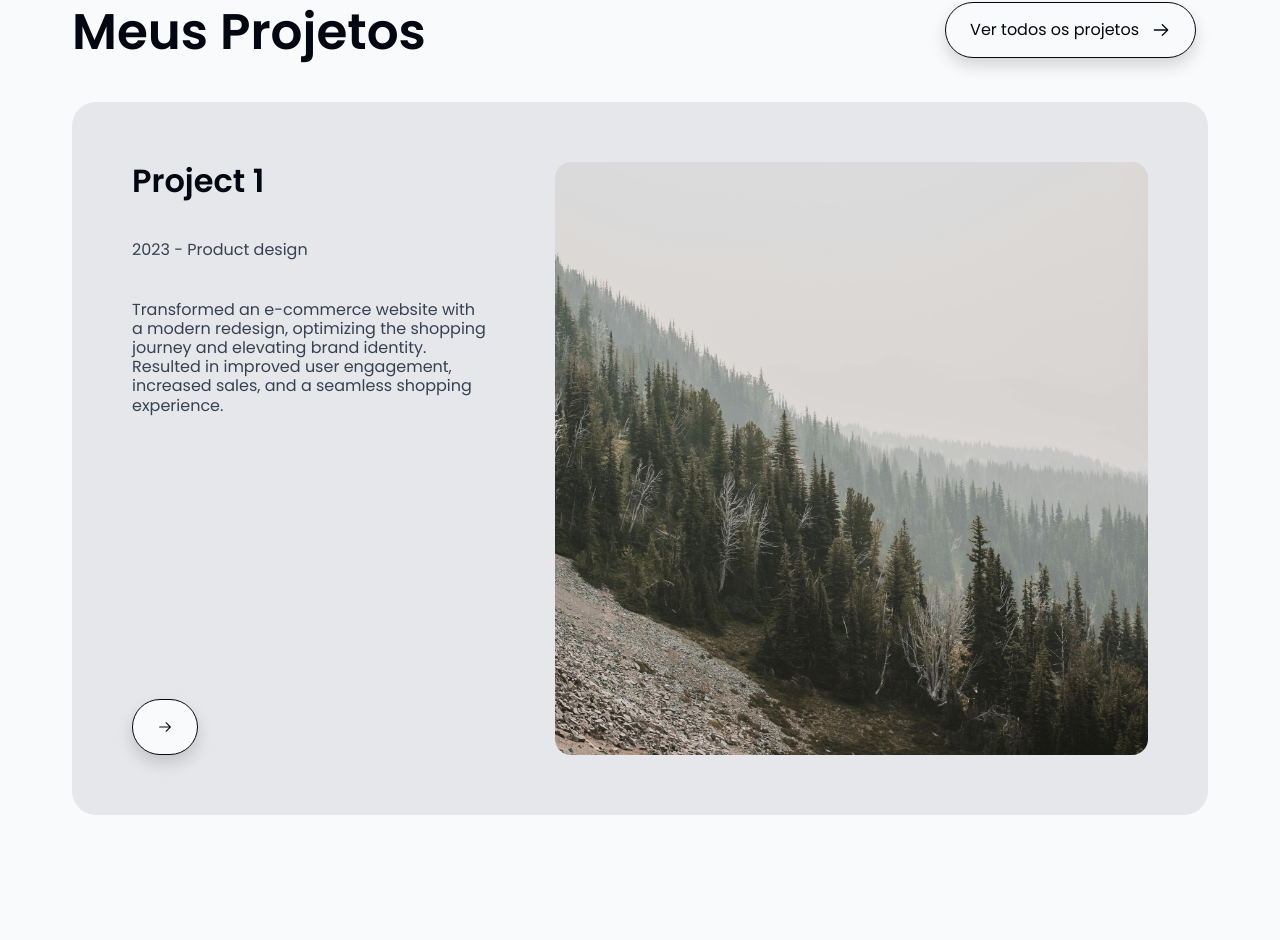
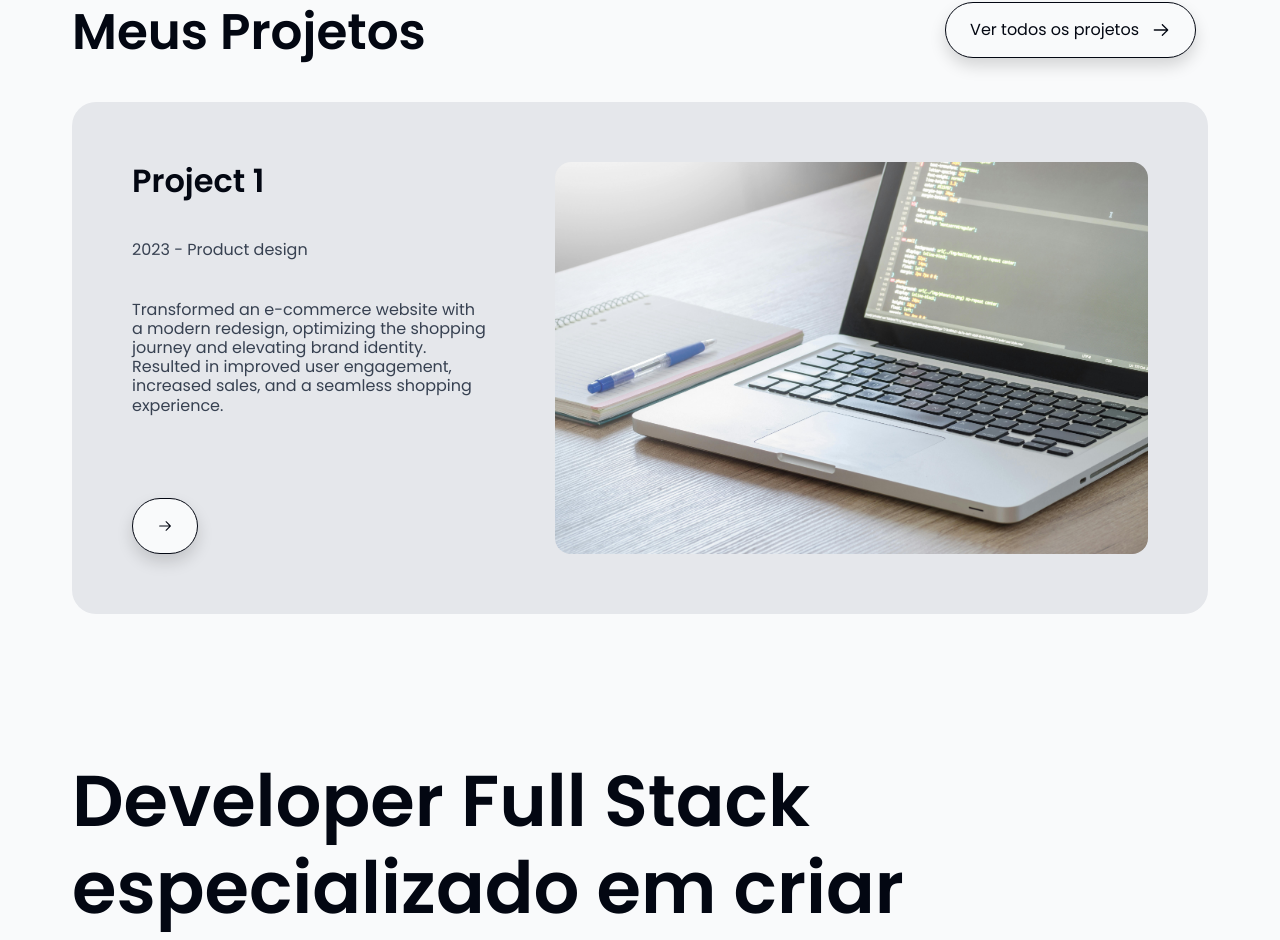
Before and after one commit to MatheusCrivellaro/portifolio-matheus-crivellaro, a React (Vite) app: page / in a window 1280 px wide. Shown: the part 891-1831 px from the top of the page. Built offline with nearby package versions, Linux system fonts and the light colour scheme.

Commit message:
Adicionando mais informações e Insights

```diff
--- a/src/components/cards/CardWork/CardWork.tsx
+++ b/src/components/cards/CardWork/CardWork.tsx
@@ -18,7 +18,7 @@
                 </div>
             </div>
             <div className="card-work-img-div col-md-7 col-12 order-1 order-md-2">
-                <img src="/pexels-vlada-karpovich-4450430.jpg" alt="" className="card-work-img"/>
+                <img src="/pexels-goumbik-574073.jpg" alt="" className="card-work-img"/>
             </div>
         </div>
     )
```
Also changed, not shown: public/pexels-lastly-772803.jpg (deleted), public/pexels-vlada-karpovich-4450430.jpg (deleted).
